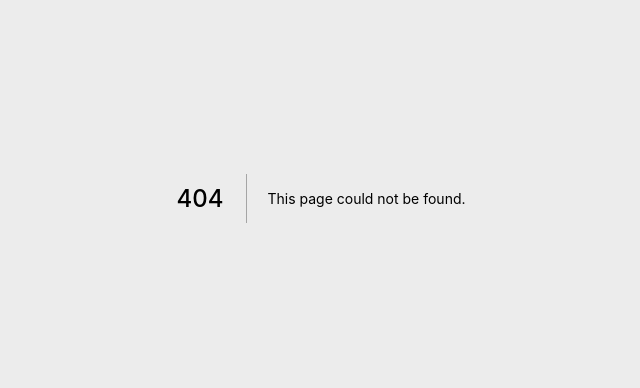
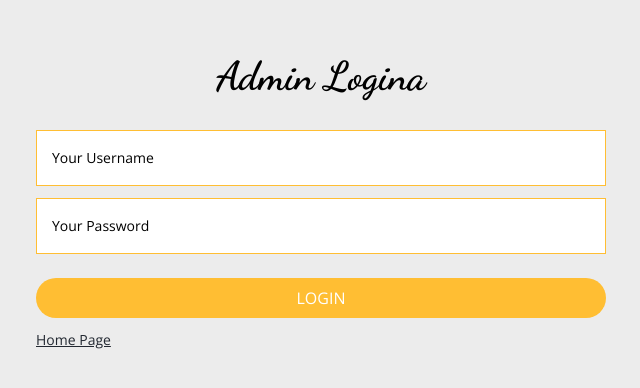
Before and after one commit to areen1608/Food-ordering-System, a Next.js app: page /admin in a window 1280 px wide. Before the commit this address had no page. Shown: the part 202-590 px from the top of the page, without its empty margins (319-959 px from the left). Built offline with nearby package versions, Linux system fonts and the light colour scheme.

Commit message:
Add files via upload

```diff
--- /dev/null
+++ b/pages/admin/index.jsx
@@ -0,0 +1,105 @@
+import axios from "axios";
+import { useFormik } from "formik";
+import Link from "next/link";
+import Input from "../../components/form/Input";
+import Title from "../../components/ui/Title";
+import { adminSchema } from "../../schema/admin";
+import { toast } from "react-toastify";
+import { useRouter } from "next/router";
+
+const Login = () => {
+  const { push } = useRouter();
+
+  const onSubmit = async (values, actions) => {
+    try {
+      const res = await axios.post(
+        `${process.env.NEXT_PUBLIC_API_URL}/admin`,
+        values
+      );
+      if (res.status === 200) {
+        actions.resetForm();
+        toast.success("Admin Login Success!");
+        push("/admin/profile");
+      }
+    } catch (err) {
+      console.log(err);
+    }
+  };
+  const { values, errors, touched, handleSubmit, handleChange, handleBlur } =
+    useFormik({
+      initialValues: {
+        username: "",
+        password: "",
+      },
+      onSubmit,
+      validationSchema: adminSchema,
+    });
+
+  const inputs = [
+    {
+      id: 1,
+      name: "username",
+      type: "text",
+      placeholder: "Your Username",
+      value: values.username,
+      errorMessage: errors.username,
+      touched: touched.username,
+    },
+    {
+      id: 2,
+      name: "password",
+      type: "password",
+      placeholder: "Your Password",
+      value: values.password,
+      errorMessage: errors.password,
+      touched: touched.password,
+    },
+  ];
+
+  return (
+    <div className="container mx-auto py-3 flex h-screen items-center">
+      <form
+        className="flex flex-col items-center my-20 md:w-1/2 w-full mx-auto"
+        onSubmit={handleSubmit}
+      >
+        <Title addClass="text-[40px] mb-6">Admin Logina</Title>
+        <div className="flex flex-col gap-y-3 w-full">
+          {inputs.map((input) => (
+            <Input
+              key={input.id}
+              {...input}
+              onChange={handleChange}
+              onBlur={handleBlur}
+            />
+          ))}
+        </div>
+        <div className="flex flex-col w-full gap-y-3 mt-6">
+          <button className="btn-primary">LOGIN</button>
+          <Link href="/">
+            <span className="text-sm underline cursor-pointer text-secondary">
+              Home Page
+            </span>
+          </Link>
+        </div>
+      </form>
+    </div>
+  );
+};
+
+export const getServerSideProps = (ctx) => {
+  const myCookie = ctx.req?.cookies || "";
+  if (myCookie.token === process.env.ADMIN_TOKEN) {
+    return {
+      redirect: {
+        destination: "/admin/profile",
+        permanent: false,
+      },
+    };
+  }
+
+  return {
+    props: {},
+  };
+};
+
+export default Login;
--- /dev/null
+++ b/pages/admin/profile.jsx
@@ -0,0 +1,134 @@
+import axios from "axios";
+import Image from "next/image";
+import { useRouter } from "next/router";
+
+import { useState } from "react";
+import Category from "../../components/admin/Category";
+import Footer from "../../components/admin/Footer";
+import Order from "../../components/admin/Order";
+import Products from "../../components/admin/Products";
+import { toast } from "react-toastify";
+
+const Profile = () => {
+  const [tabs, setTabs] = useState(0);
+
+  const { push } = useRouter();
+
+  const closeAdminAccount = async () => {
+    try {
+      if (confirm("Are you sure you want to close your Admin Account?")) {
+        const res = await axios.put(`${process.env.NEXT_PUBLIC_API_URL}/admin`);
+        if (res.status === 200) {
+          push("/admin");
+          toast.success("Admin Account Closed!");
+        }
+      }
+    } catch (err) {
+      console.log(err);
+    }
+  };
+
+  return (
+    <div className="flex px-10 min-h-[calc(100vh_-_433px)] lg:flex-row flex-col lg:mb-0 mb-10">
+      <div className="lg:w-80 w-100 flex-shrink-0 lg:h-[100vh]   justify-center flex flex-col border-l-2 border-r-4 shadow-2xl">
+        <div className="relative flex flex-col items-center px-10 py-5  border-b-0">
+          <Image
+            src="/images/admin.png"
+            alt=""
+            width={100}
+            height={100}
+            className="rounded-full"
+          />
+          <b className="text-2xl mt-1">Admin</b>
+        </div>
+        <ul className="text-center font-semibold">
+          <li
+            className={`border w-full p-3 cursor-pointer hover:bg-primary hover:text-white transition-all ${
+              tabs === 0 && "bg-primary text-white"
+            }`}
+            onClick={() => setTabs(0)}
+          >
+            <i className="fa fa-cutlery"></i>
+            <button className="ml-1 ">Products</button>
+          </li>
+          <li
+            className={`border w-full p-3 cursor-pointer hover:bg-primary hover:text-white transition-all ${
+              tabs === 1 && "bg-primary text-white"
+            }`}
+            onClick={() => setTabs(1)}
+          >
+            <i className="fa fa-motorcycle"></i>
+            <button className="ml-1">Orders</button>
+          </li>
+          <li
+            className={`border w-full p-3 cursor-pointer hover:bg-primary hover:text-white transition-all ${
+              tabs === 2 && "bg-primary text-white"
+            }`}
+            onClick={() => setTabs(2)}
+          >
+            <i className="fa fa-ellipsis-h"></i>
+            <button className="ml-1">Categories</button>
+          </li>
+          <li
+            className={`border w-full p-3 cursor-pointer hover:bg-primary hover:text-white transition-all ${
+              tabs === 3 && "bg-primary text-white"
+            }`}
+            onClick={() => setTabs(3)}
+          >
+            <i className="fa fa-window-maximize"></i>
+            <button className="ml-1">Footer</button>
+          </li>
+          <li
+            className={`border w-full p-3 cursor-pointer hover:bg-primary hover:text-white transition-all`}
+            onClick={() => window.open("/", "_blank")}
+          >
+            <i className="fa-solid fa-house"></i>
+            <button className="ml-1">
+              Go to the site <br /> (New Tab)
+            </button>
+          </li>
+          <li
+            className={`border w-full p-3 cursor-pointer hover:bg-primary hover:text-white transition-all`}
+            onClick={() => push("/")}
+          >
+            <i className="fa-solid fa-house"></i>
+            <button className="ml-1">
+              Go to the site <br /> (current tab)
+            </button>
+          </li>
+          <li
+            className={`border w-full p-3 cursor-pointer hover:bg-primary hover:text-white transition-all ${
+              tabs === 4 && "bg-primary text-white"
+            }`}
+            onClick={closeAdminAccount}
+          >
+            <i className="fa fa-sign-out"></i>
+            <button className="ml-1">Exit</button>
+          </li>
+        </ul>
+      </div>
+      {tabs === 0 && <Products />}
+      {tabs === 1 && <Order />}
+      {tabs === 2 && <Category />}
+      {tabs === 3 && <Footer />}
+    </div>
+  );
+};
+
+export const getServerSideProps = (ctx) => {
+  const myCookie = ctx.req?.cookies || "";
+  if (myCookie.token !== process.env.ADMIN_TOKEN) {
+    return {
+      redirect: {
+        destination: "/admin",
+        permanent: false,
+      },
+    };
+  }
+
+  return {
+    props: {},
+  };
+};
+
+export default Profile;
```
